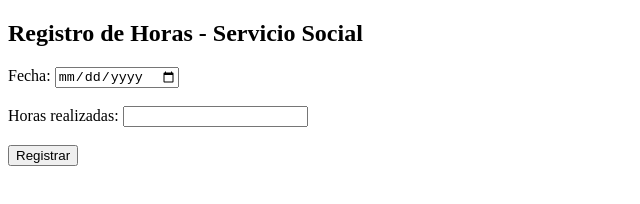
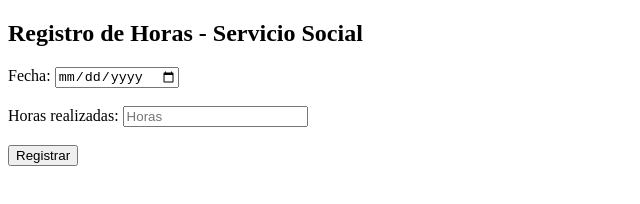
Before and after one commit to ma472168/SocialServiceHourCounter, a plain HTML site: page index.html in a window 1280 px wide. Shown: the full height of the page, 0-640 px from the left. Drawn offline with Linux system fonts and the light colour scheme.

Commit message:
Update index.html

```diff
--- a/index.html
+++ b/index.html
@@ -9,10 +9,10 @@
   <label>Fecha:</label>
   <input type="date" id="fecha" /><br /><br />
   <label>Horas realizadas:</label>
-  <input type="number" id="horas" min="0" step="0.5" /><br /><br />
+  <input type="number" id="horas" placeholder="Horas" min="0" step="0.5" /><br /><br />
   <button onclick="registrar()">Registrar</button>
 
-  <script>
+<script>
   const endpoint = "https://v1.nocodeapi.com/xenredda/google_sheets/MjJDqobKrGjOSDWV?tabId=Hoja1";
 
   async function registrar() {
```
